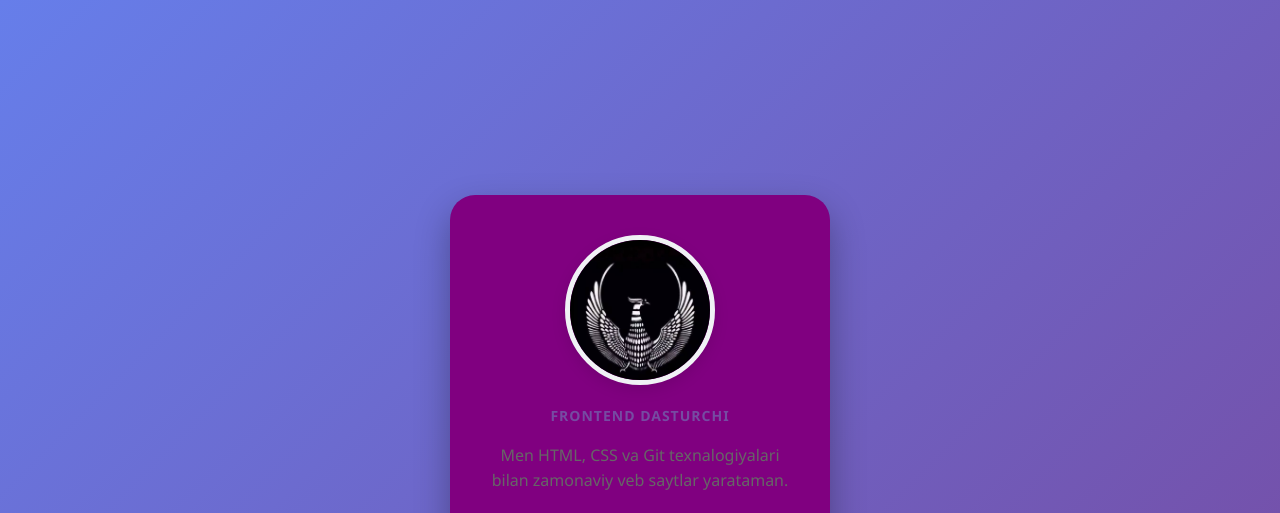
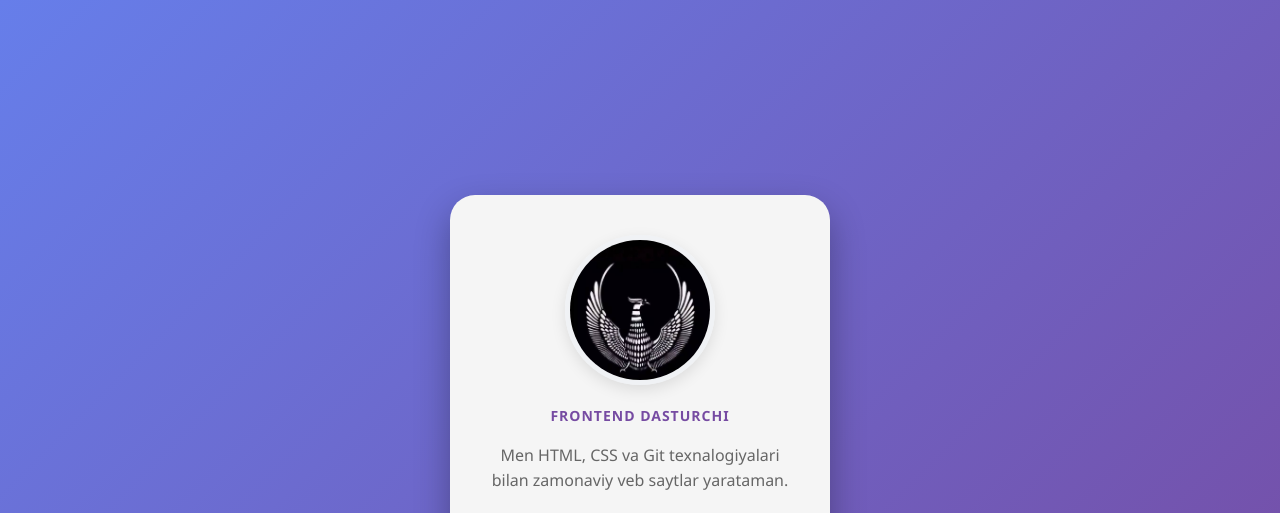
Before and after one commit to anvar23anvar/mening-loyiham, a plain HTML site: page index.html in a window 1280 px wide. Shown: the top 513 px of the page. Drawn offline with Linux system fonts and the light colour scheme.

Commit message:
yangilani

```diff
--- a/style.css
+++ b/style.css
@@ -17,7 +17,7 @@ body {
 
 /* 2. Kartochka dizayni */
 .card {
-    background: purple;
+    background: whitesmoke;
     padding: 40px;
     border-radius: 25px;
     box-shadow: 0 15px 35px rgba(0,0,0,0.3);
```
